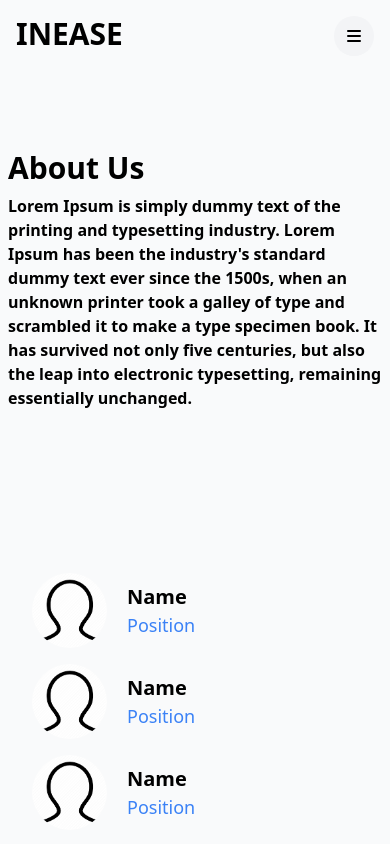
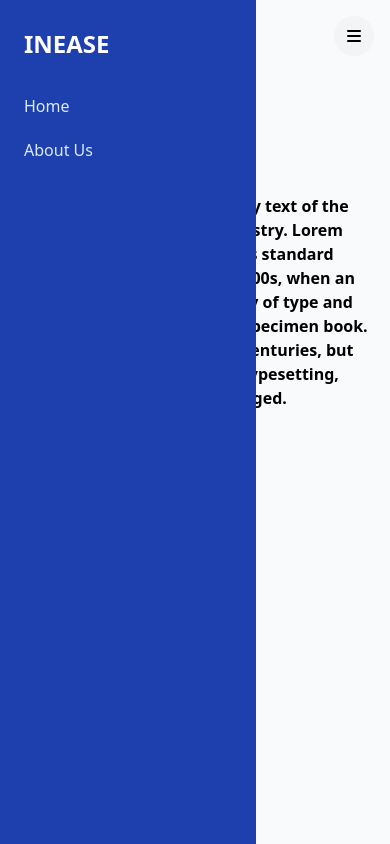
Before and after one commit to gmvivekanandan/inease, a Next.js app: page /aboutUs in a window 390 px wide. Shown: the top 844 px of the page. Built offline with nearby package versions, Linux system fonts and the light colour scheme.

Commit message:
added responsive side bar

```diff
--- a/components/navigation.js
+++ b/components/navigation.js
@@ -1,15 +1,27 @@
 import Link from "next/link";
+import { useState } from "react";
 
 export default function Navigation() {
+  const [active, setActive] = useState(true);
+
+  const toggleActive = () => {
+    setActive(!active);
+  };
+
   return (
     <div className="p-4 flex flex-row bg-gray-50">
       <div className="flex-grow sm:flex-initial">
         <h1 className="font-sans text-3xl font-bold">INEASE</h1>
       </div>
-      <div className="rounded-3xl p-2.5 bg-gray-100 sm:hidden">
+
+      <button
+        className="rounded-3xl p-2.5 bg-gray-100 sm:hidden focus:outline-none"
+        onClick={() => toggleActive()}
+        onBlur={() => toggleActive()}
+      >
         <svg
           xmlns="http://www.w3.org/2000/svg"
-          class="h-5 w-5"
+          className="h-5 w-5"
           viewBox="0 0 20 20"
           fill="currentColor"
         >
@@ -19,9 +31,39 @@ export default function Navigation() {
             clip-rule="evenodd"
           />
         </svg>
+      </button>
+
+      <div
+        className={`bg-blue-800 text-blue-100 w-64 space-y-6 py-7 px-2 absolute inset-y-0 left-0 transform ${
+          active ? "translate-x-0" : "-translate-x-full"
+        } z-10 sm:hidden transition duration-200 ease-in-out`}
+      >
+        <a href="#" className="text-white flex items-center space-x-2 px-4">
+          <span className="text-2xl font-extrabold">INEASE</span>
+        </a>
+
+        <nav>
+          <Link href="/">
+            <a
+              href="#"
+              className="block py-2.5 px-4 rounded transition duration-200 hover:bg-blue-700 hover:text-white"
+            >
+              Home
+            </a>
+          </Link>
+          <Link href="/aboutUs">
+            <a
+              href=""
+              className="block py-2.5 px-4 rounded transition duration-200 hover:bg-blue-700 hover:text-white"
+            >
+              About Us
+            </a>
+          </Link>
+        </nav>
       </div>
+
       <div className="hidden m-auto sm:flex">
-        <div className="relative ml-56 flex-row flex justify-start">
+        <div className="relative ml-52 flex-row flex justify-start">
           <span className="absolute inset-y-0 left-0 flex pl-2">
             <button
               type="submit"
--- a/pages/aboutUs.js
+++ b/pages/aboutUs.js
@@ -4,7 +4,7 @@ export default function AboutUS() {
   return (
     <div className="grid grid-cols-2 h-screen bg-gray-50">
       <div className="flex col-span-2 sm:col-span-1">
-        <div className="flex flex-col px-2 justify-center flex-grow">
+        <div className="flex flex-col px-4 justify-center flex-grow">
           <h1 className="font-bold text-3xl mb-2">About Us</h1>
           <h2 className="font-semibold text-base">
             Lorem Ipsum is simply dummy text of the printing and typesetting
```
